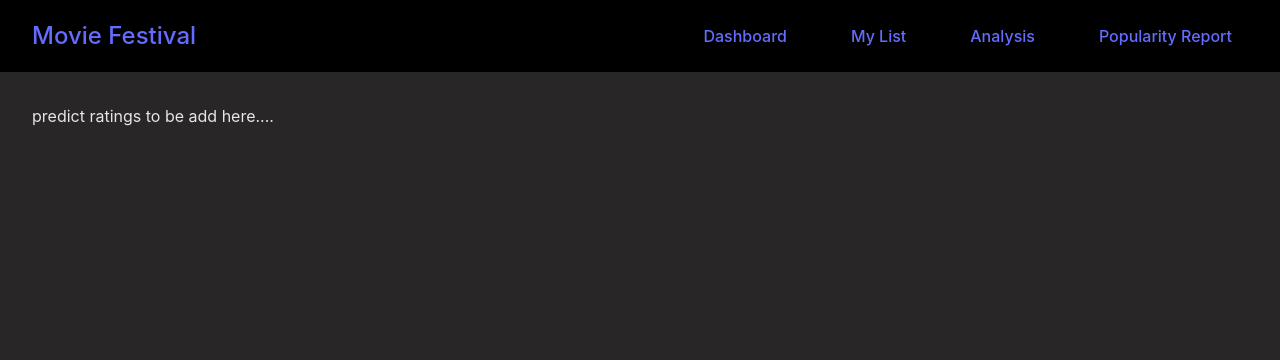
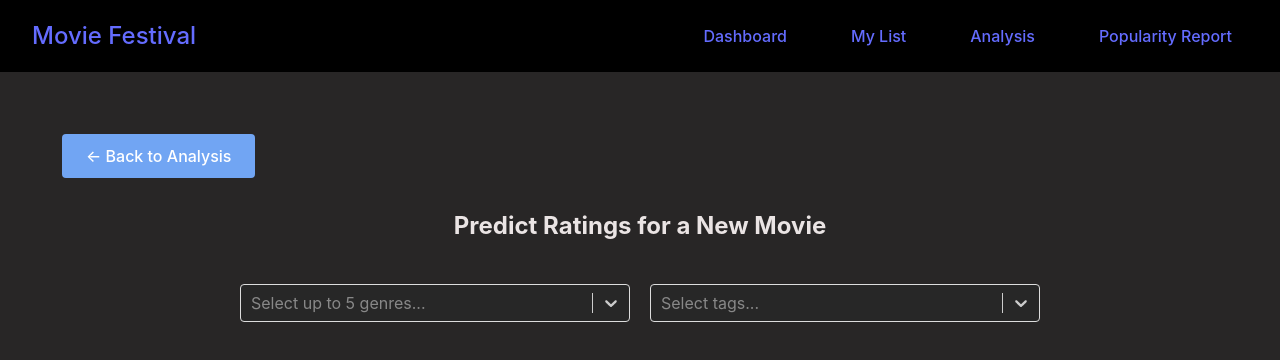
Before and after one commit to KianaRen/Movie_Festival, a React (Vite) app in the folder frontend/: page /predict-ratings in a window 1280 px wide. Shown: the top 360 px of the page. Built offline with nearby package versions, Linux system fonts and the light colour scheme; no server answers; what chartjs-chart-matrix would draw is missing.

Commit message:
Add dropdowns for predicting ratings

```diff
--- a/frontend/src/pages/PredictRatings.jsx
+++ b/frontend/src/pages/PredictRatings.jsx
@@ -1,7 +1,162 @@
-function PredictRatings(){
-    return <div className="predictratingsg">
-        <p>predict ratings to be add here....</p>
+import React, { useState, useEffect } from 'react';
+import Select from 'react-select';
+import { Link } from 'react-router-dom';
+
+function PredictRatings() {
+  const [selectedOptionA, setSelectedOptionA] = useState([]);
+  const [selectedOptionB, setSelectedOptionB] = useState(null);
+  const [genres, setGenres] = useState([]);
+  const [tags, setTags] = useState([]);
+
+  // Fetch genre list
+  useEffect(() => {
+    const fetchGenres = async () => {
+      try {
+        const response = await fetch('/api/genres');
+        const data = await response.json();
+        setGenres(data.genres.map(genre => ({ value: genre, label: genre })));
+      } catch (error) {
+        console.error('Error fetching genres:', error);
+      }
+    };
+    fetchGenres();
+  }, []);
+
+  // Fetch popular tags
+  useEffect(() => {
+    const fetchTags = async () => {
+      try {
+        const response = await fetch('/api/popular-tags');
+        const data = await response.json();
+        setTags(data.map(tag => ({
+          value: tag.tagId,
+          label: tag.tag
+        })));
+      } catch (error) {
+        console.error('Error fetching tags:', error);
+      }
+    };
+    fetchTags();
+  }, []);
+
+
+  return (
+    <div className="predict-ratings" style={{ padding: '30px' }}>
+      {/* Back Button */}
+      <div style={{ marginBottom: 30, textAlign: 'left' }}>
+        <Link to="/analysis">
+          <button style={{
+            padding: '12px 24px',
+            backgroundColor: 'rgba(116, 170, 250, 0.97)',
+            color: 'white',
+            border: 'none',
+            borderRadius: '4px',
+            cursor: 'pointer',
+            fontSize: 16,
+            transition: 'background-color 0.3s',
+            ':hover': {
+              backgroundColor: 'rgba(79, 148, 252, 0.97)'
+            }
+          }}>
+            ← Back to Analysis
+          </button>
+        </Link>
+      </div>
+
+      {/* Main Content */}
+      <div style={{ maxWidth: '800px', margin: '0 auto' }}>
+        <h2 style={{ textAlign: 'center', marginBottom: '40px' }}>
+          Predict Ratings for a New Movie
+        </h2>
+
+        {/* Dropdown Selectors */}
+        <div style={{
+          display: 'grid',
+          gridTemplateColumns: '1fr 1fr',
+          gap: '20px',
+          marginBottom: '40px'
+        }}>
+          <Select
+            isMulti
+            options={genres}
+            value={selectedOptionA}
+            onChange={selected => setSelectedOptionA(selected.slice(0, 5))}
+            placeholder="Select up to 5 genres..."
+            styles={selectStyles}
+            isClearable
+            closeMenuOnSelect={false}
+          />
+
+          <Select
+            isMulti
+            options={tags}
+            value={selectedOptionB}
+            onChange={setSelectedOptionB}
+            placeholder="Select tags..."
+            styles={selectStyles}
+            isClearable
+            closeMenuOnSelect={false}
+          />
+        </div>
+      </div>
     </div>
+  );
 }
 
-export default  PredictRatings
+// Reused styles with multi-select support
+const selectStyles = {
+    control: (base) => ({
+      ...base,
+      minWidth: '300px',
+      border: '1px solid #ddd',
+      backgroundColor: 'rgba(40, 40, 40, 0.97)',
+      color: 'white',
+      boxShadow: 'none',
+      '&:hover': { borderColor: '#3d3d3d' }
+    }),
+    menu: (base) => ({
+      ...base,
+      backgroundColor: 'rgba(40, 40, 40, 0.97)',
+      border: '1px solid #2d2d2d'
+    }),
+    option: (base, state) => ({
+      ...base,
+      backgroundColor: state.isSelected
+        ? 'rgba(116, 170, 250, 0.5)'
+        : state.isFocused
+        ? 'rgba(100, 100, 100, 0.2)'
+        : 'transparent',
+      color: 'white',
+      '&:active': { backgroundColor: 'rgba(116, 170, 250, 0.3)' }
+    }),
+    multiValue: (base) => ({
+      ...base,
+      backgroundColor: 'rgba(116, 170, 250, 0.3)',
+      borderRadius: '4px'
+    }),
+    multiValueLabel: (base) => ({
+      ...base,
+      color: 'white'
+    }),
+    multiValueRemove: (base) => ({
+      ...base,
+      color: 'white',
+      '&:hover': {
+        backgroundColor: 'rgba(255, 255, 255, 0.1)'
+      }
+    }),
+    placeholder: (base) => ({
+      ...base,
+      color: '#888'
+    }),
+    singleValue: (base) => ({
+      ...base,
+      color: 'white'
+    }),
+    input: (base) => ({
+      ...base,
+      color: 'white'
+    })
+  };
+
+export default PredictRatings;
```
Also changed, not shown: 1 other file (tests, documents, lock files or other folders).
